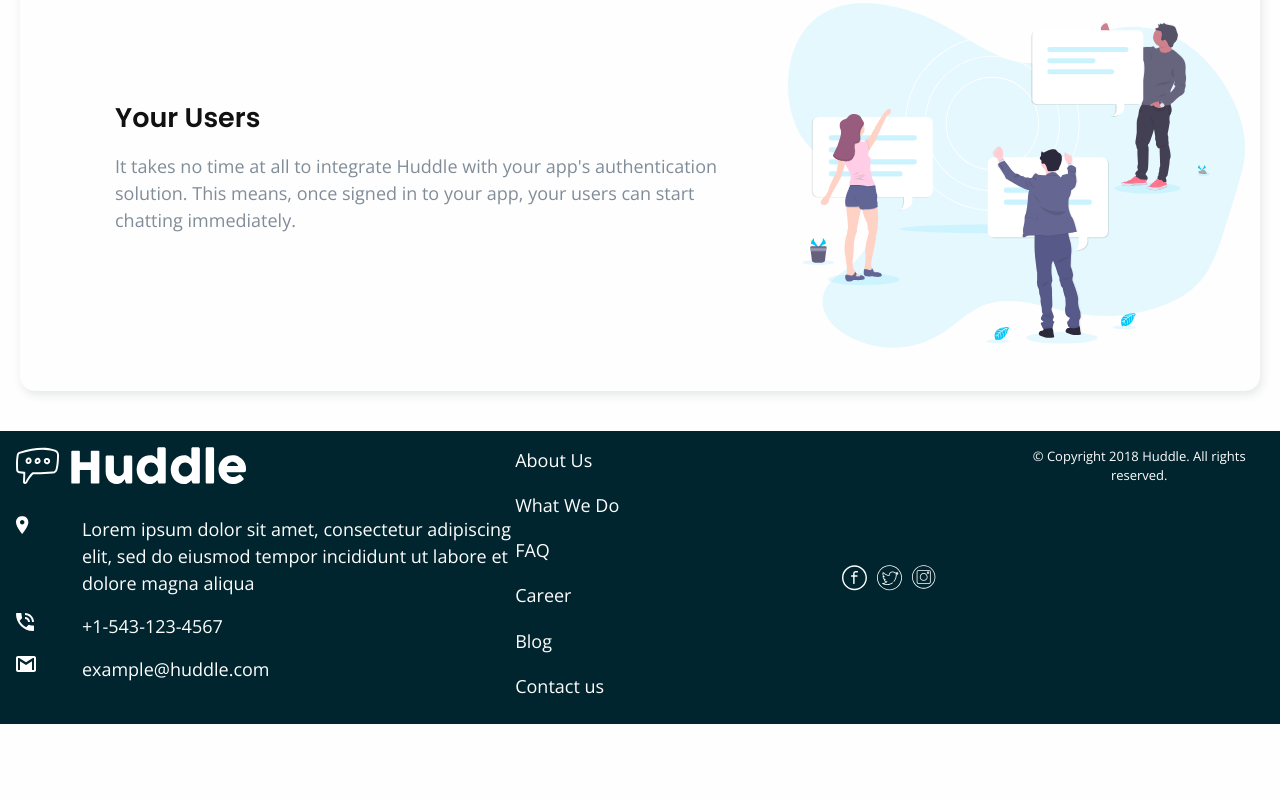
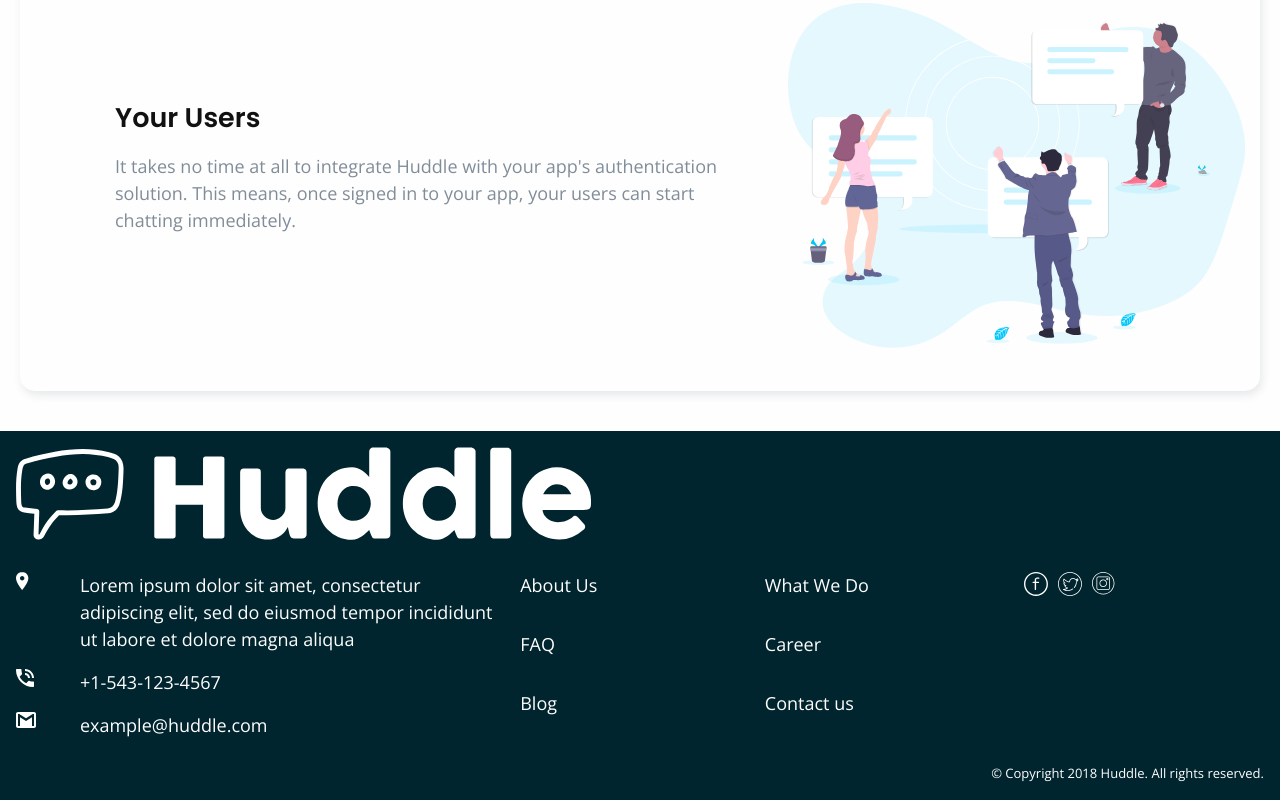
Before and after one commit to czintel/friday, a website built with Vite: page src/index.html in a window 1280 px wide. Shown: the part 1994-2794 px from the top of the page. Before the commit the page ends 2718 px from the top, so only its background shows below. Built offline with nearby package versions, Linux system fonts and the light colour scheme.

Commit message:
Finish Footer

```diff
--- a/src/index.html
+++ b/src/index.html
@@ -2082,7 +2082,6 @@
     </section>
 
     <footer class="app-footer">
-      <section>
       <div class="app-footer__logo">
         <svg
           width="100%"
@@ -2102,6 +2101,7 @@
           </g>
         </svg>
       </div>
+      <div class="app-footer__main">
         <address class="app-footer__address">
           <svg width="13" height="18" xmlns="http://www.w3.org/2000/svg">
             <path
@@ -2131,7 +2131,6 @@
           </svg>
           <a href="mailto:example@huddle.com">example@huddle.com</a>
         </address>
-      </section>
 
         <nav class="app-footer__navigation">
           <a href="">About Us</a>
@@ -2141,6 +2140,7 @@
           <a href="">Blog</a>
           <a href="">Contact us</a>
         </nav>
+
         <section class="app-footer__social">
           <div class="app-footer__facebook">
             <svg
@@ -2251,6 +2251,8 @@
             </svg>
           </div>
         </section>
+      </div>
+
       <p class="app-footer__copyright">
         &copy; Copyright 2018 Huddle. All rights reserved.
       </p>
--- a/src/styles/app-footer/app-footer.css
+++ b/src/styles/app-footer/app-footer.css
@@ -56,12 +56,39 @@
 }
 
 @media (min-width: 700px) {
-  .app-footer {
+  .app-footer__main {
+    display: flex;
+  }
+
+  .app-footer__address {
+    width: 40%;
+    height: auto;
     display: grid;
-    grid-template-columns: 40% 20% 20% 20%;
-    grid-template-rows: repeat(4 1fr);
   }
-  .app-footer__logo {
-    grid-row: 1 / -1;
+
+  .app-footer__navigation {
+    width: 40%;
+    height: auto;
+    display: grid;
+    grid-template-columns: 1fr 1fr;
+    margin: 25px 25px;
+  }
+
+  .app-footer__copyright {
+    grid-column: 1 / -1;
+    text-align: right;
+  }
+
+  .app-footer__social {
+    width: 20%;
+    height: auto;
+    display: flex;
+    justify-content: flex-start;
+    align-items: flex-start;
+    margin-top: 25px;
+  }
+
+  .app-footer__twitter {
+    margin: 0 10px;
   }
 }
```
Also changed, not shown: src/styles/app-footer/app-footer.html (+4 -2 lines). Lines whose indentation alone changed are shown as unchanged.
